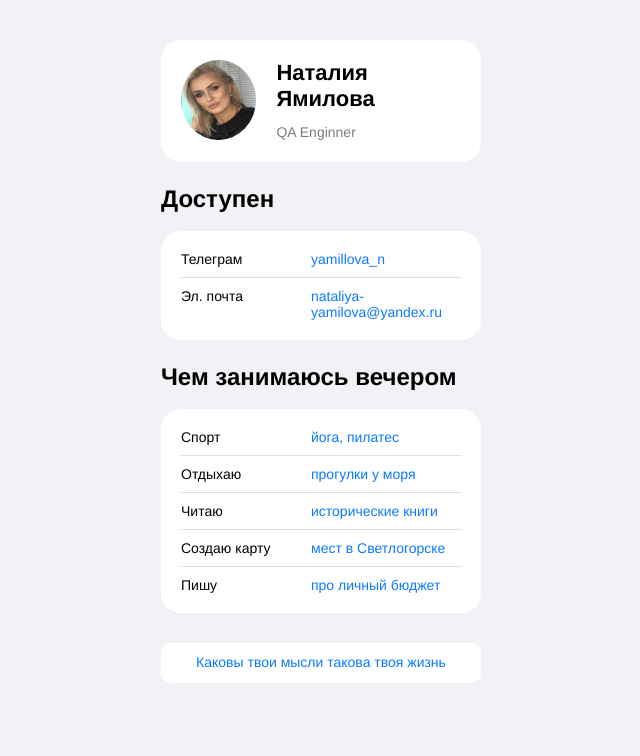
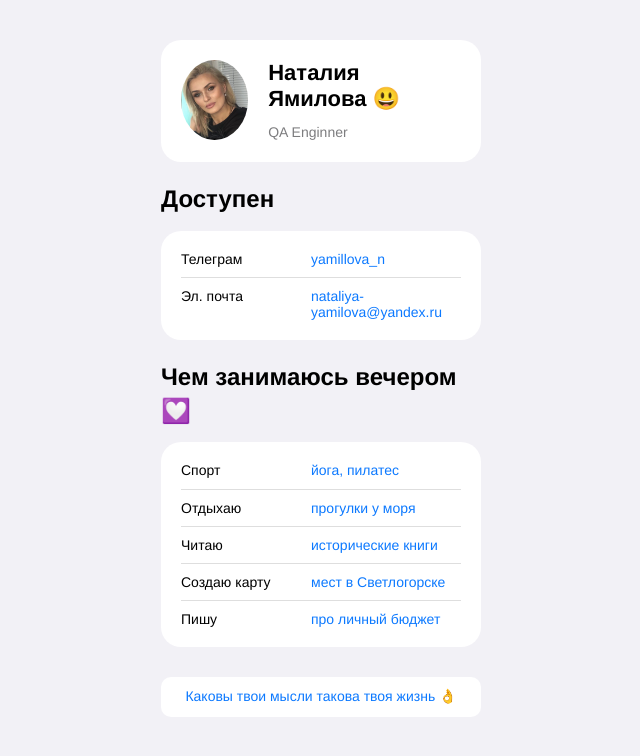
Before and after one commit to nataliyayamilova-qa/cv, a plain HTML site: page index.html in a window 1280 px wide. Shown: the whole page, without its empty margins (319-959 px from the left). Drawn offline with Linux system fonts and the light colour scheme.

Commit message:
добавила имоджи

```diff
--- a/index.html
+++ b/index.html
@@ -12,7 +12,7 @@
     <header class="header">
       <img src="./avatar.png" alt="avatar" class="header__avatar" />
       <div class="header__textContainer">
-        <h1 class="header__title">Наталия Ямилова</h1>
+        <h1 class="header__title">Наталия Ямилова &#128515</h1>
         <h3 class="header__subtitle">QA Enginner</h3>
       </div>
     </header>
@@ -34,7 +34,7 @@
         </ul>
       </section>
       <section class="links">
-        <h2 class="links__header">Чем занимаюсь вечером</h2>
+        <h2 class="links__header">Чем занимаюсь вечером &#128159</h2>
         <ul class="links__container">
           <li class="links__link">
             <p class="links__title">Спорт</p>
@@ -61,7 +61,7 @@
       </section>
     </main>
    <footer>
-      <button type = "button" class="button-link" href=""> Каковы твои мысли такова твоя жизнь </button>
+      <button type = "button" class="button-link" href=""> Каковы твои мысли такова твоя жизнь &#128076 </button>
     </footer>
     <script type="text/javascript" src="js.js"></script>
   </body>
```
